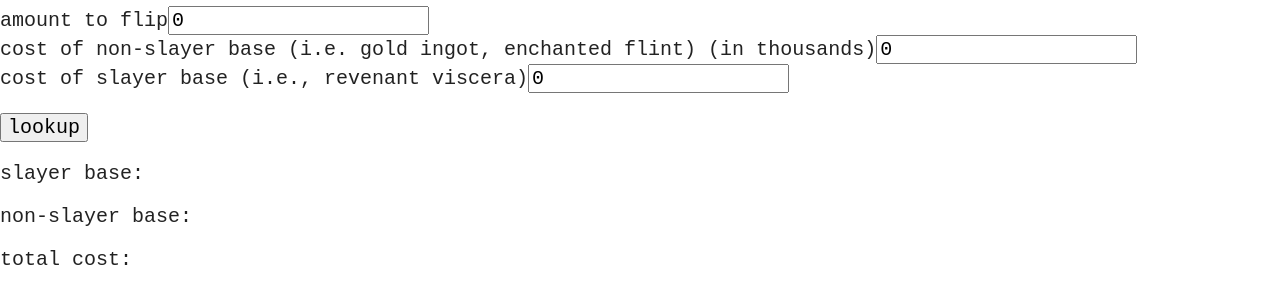
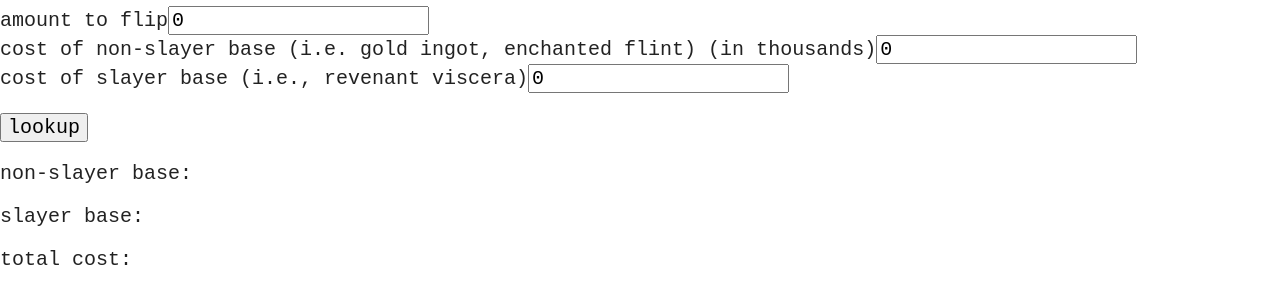
Before and after one commit to InfinitePower563/upgraded-enigma, a website built with Parcel: page index.html in a window 1280 px wide. Shown: the part 94-398 px from the top of the page. Built offline with nearby package versions, Linux system fonts and the light colour scheme.

Commit message:
oopsie poopsie

```diff
--- a/index.html
+++ b/index.html
@@ -32,8 +32,8 @@
     <label for="otherCost">cost of slayer base (i.e., revenant viscera)</label><input type="number" id="otherCost" value="0"><br>
   </p>
   <button onclick="lookup()">lookup</button>
-  <p>slayer base: <span id="base"></span></p>
-  <p>non-slayer base: <span id="other"></span></p>
+  <p>non-slayer base: <span id="base"></span></p>
+  <p>slayer base: <span id="other"></span></p>
   <p>total cost: <span id="cost"></span></p>
 
   <script src="js/vendor/modernizr-3.11.2.min.js"></script>
```
